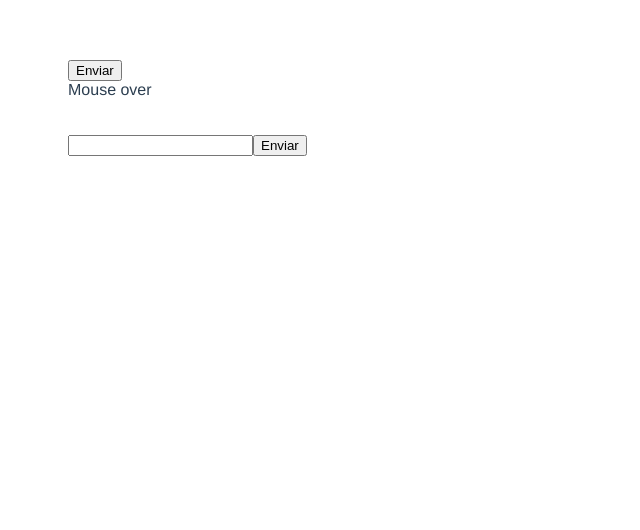
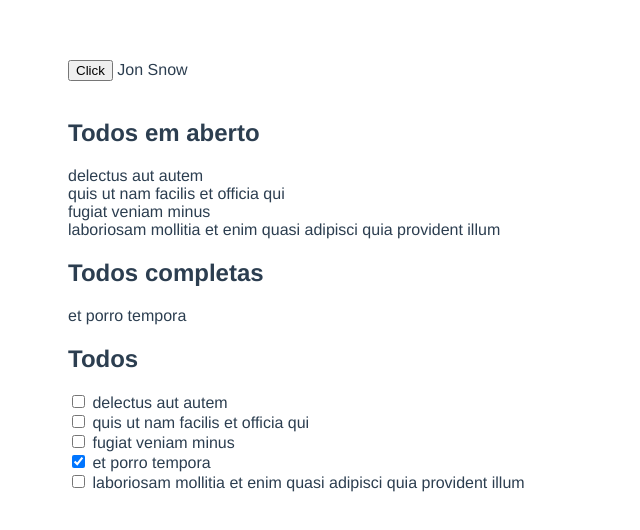
Before and after one commit to flavionogueiraa/vue3_tiago_matos, a Vue app in the folder app/: page / in a window 1280 px wide. Shown: the top 530 px of the page, without its empty margins (0-640 px from the left). Built offline with nearby package versions, Linux system fonts and the light colour scheme.

Commit message:
Lesson10: Propriedade computada (computed)

```diff
--- a/app/src/App.vue
+++ b/app/src/App.vue
@@ -13,14 +13,16 @@
   <img alt="Vue logo" src="./assets/logo.png" />
   <HelloWorld msg="Welcome to Your Vue.js App" /> -->
   <!-- <TwoWayDataBinding></TwoWayDataBinding> -->
-  <EventoComponent></EventoComponent>
+  <!-- <EventoComponent></EventoComponent> -->
+  <ComputedProperty></ComputedProperty>
 </template>
 
 <script>
 // import TheHeader from "./components/TheHeader.vue";
 // import HelloWorld from "./components/HelloWorld.vue";
 // import TwoWayDataBinding from "./components/TwoWayDataBinding.vue";
-import EventoComponent from './components/EventoComponent.vue';
+// import EventoComponent from './components/EventoComponent.vue';
+import ComputedProperty from "./components/ComputedProperty.vue";
 
 export default {
   name: "App",
@@ -28,7 +30,8 @@ export default {
     // HelloWorld,
     // TheHeader,
     // TwoWayDataBinding,
-    EventoComponent,
+    // EventoComponent,
+    ComputedProperty,
   },
   data() {
     return {
--- /dev/null
+++ b/app/src/components/ComputedProperty.vue
@@ -0,0 +1,92 @@
+<template>
+  <div>
+    <button @click="onClick">Click</button>
+
+    {{ fullName }}
+
+    <br /><br />
+
+    <h2>Todos em aberto</h2>
+    <div v-for="obj in uncompletedTodos" :key="obj.id">
+      {{ obj.title }}
+    </div>
+
+    <h2>Todos completas</h2>
+    <div v-for="obj in completedTodos" :key="obj.id">
+      {{ obj.title }}
+    </div>
+
+    <h2>Todos</h2>
+    <div v-for="obj in todos" :key="obj.id">
+      <input type="checkbox" v-model="obj.completed" />
+      {{ obj.title }}
+    </div>
+  </div>
+</template>
+
+<script>
+export default {
+  name: "App",
+  data() {
+    return {
+      user: {
+        first_name: "Jon",
+        last_name: "Snow",
+      },
+      todos: [
+        {
+          userId: 1,
+          id: 1,
+          title: "delectus aut autem",
+          completed: false,
+          imgSrc: "https://placehold.co/600x400",
+        },
+        {
+          userId: 1,
+          id: 2,
+          title: "quis ut nam facilis et officia qui",
+          completed: false,
+          imgSrc: "https://placehold.co/600x400",
+        },
+        {
+          userId: 1,
+          id: 3,
+          title: "fugiat veniam minus",
+          completed: false,
+        },
+        {
+          userId: 1,
+          id: 4,
+          title: "et porro tempora",
+          completed: true,
+        },
+        {
+          userId: 1,
+          id: 5,
+          title:
+            "laboriosam mollitia et enim quasi adipisci quia provident illum",
+          completed: false,
+        },
+      ],
+    };
+  },
+  computed: {
+    fullName() {
+      return `${this.user.first_name} ${this.user.last_name}`;
+    },
+    uncompletedTodos() {
+      return this.todos.filter((todo) => !todo.completed);
+    },
+    completedTodos() {
+      return this.todos.filter((todo) => todo.completed);
+    },
+  },
+  methods: {
+    onClick() {
+      console.log(this);
+    },
+  },
+};
+</script>
+
+<style></style>
```
